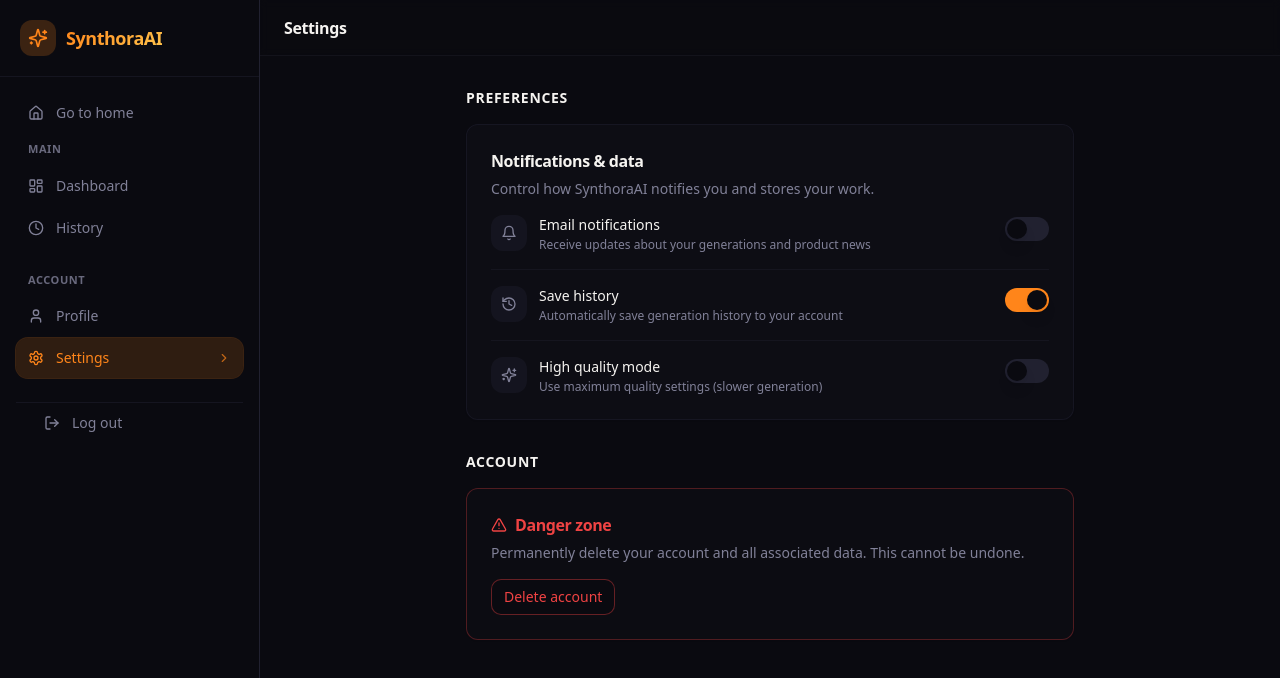
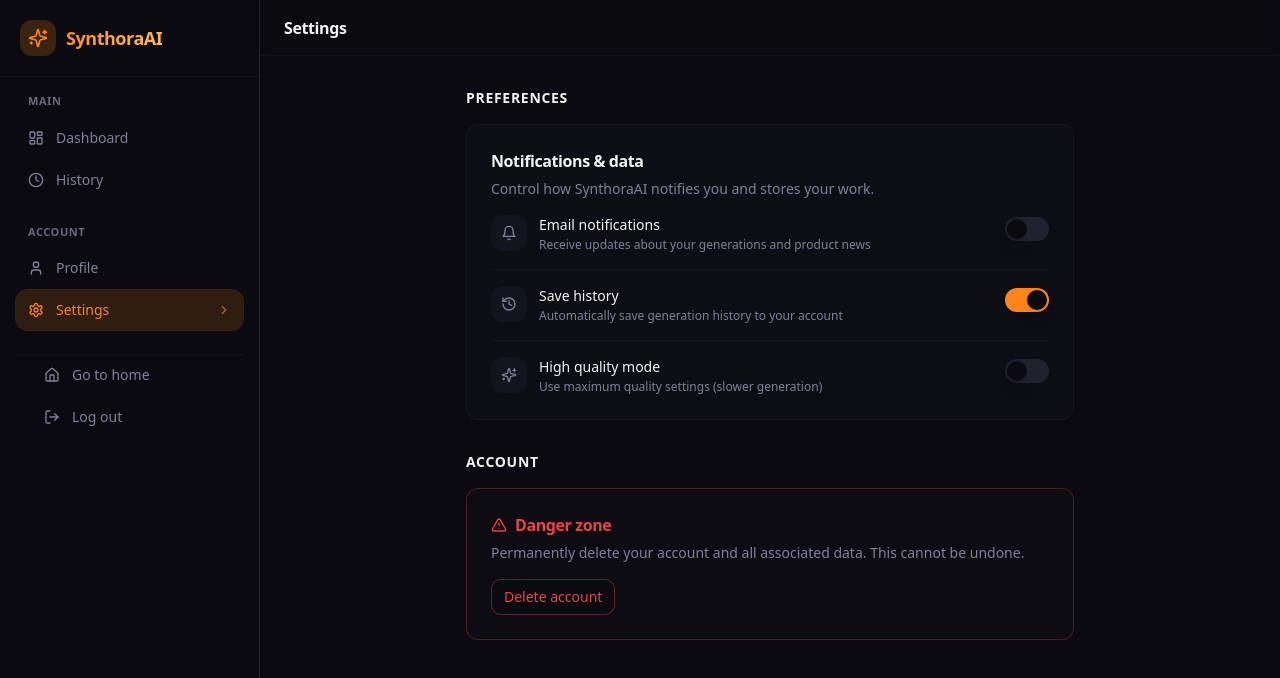
Before and after one commit to abhinavsaxena2308/Synthora-AI, a React (Vite) app: page /settings in a window 1280 px wide. Shown: the top 678 px of the page. Built offline with nearby package versions, Linux system fonts and the light colour scheme; no server answers; sample sign-in values are in the browser's storage; the HTML template or start-up script is replaced by a standard one.

Commit message:
edited home link in DashboardLayout for improved accessibility and styling

```diff
--- a/src/components/DashboardLayout.tsx
+++ b/src/components/DashboardLayout.tsx
@@ -42,17 +42,6 @@ const DashboardLayout = ({ children, title }: DashboardLayoutProps) => {
         </div>
         <nav className="flex-1 flex flex-col p-4 space-y-6 overflow-auto">
           <div>
-            <Link
-              to="/"
-              className={`flex items-center gap-3 px-3 py-2.5 rounded-xl text-sm font-medium transition-all duration-200 mb-2 ${
-                location.pathname === "/"
-                  ? "bg-primary/15 text-primary shadow-[0_0_0_1px_hsl(var(--primary)/0.2)]"
-                  : "text-muted-foreground hover:text-foreground hover:bg-sidebar-accent/80"
-              }`}
-            >
-              <Home className="h-4 w-4 flex-shrink-0" />
-              Go to home
-            </Link>
             <p className="px-3 mb-2 text-[11px] font-semibold uppercase tracking-wider text-muted-foreground/80">
               Main
             </p>
@@ -88,7 +77,18 @@ const DashboardLayout = ({ children, title }: DashboardLayoutProps) => {
               ))}
             </ul>
           </div>
-          <div className="p-4 pt-0 mt-auto border-t border-sidebar-border/50">
+          <div className="p-4 pt-0 mt-auto border-t border-sidebar-border/50 space-y-0.5">
+            <Link
+              to="/"
+              className={`flex items-center gap-3 px-3 py-2.5 rounded-xl text-sm font-medium w-full transition-all duration-200 ${
+                location.pathname === "/"
+                  ? "bg-primary/15 text-primary shadow-[0_0_0_1px_hsl(var(--primary)/0.2)]"
+                  : "text-muted-foreground hover:text-foreground hover:bg-sidebar-accent/80"
+              }`}
+            >
+              <Home className="h-4 w-4 flex-shrink-0" />
+              Go to home
+            </Link>
             <button
               type="button"
               onClick={() => signOut()}
```
